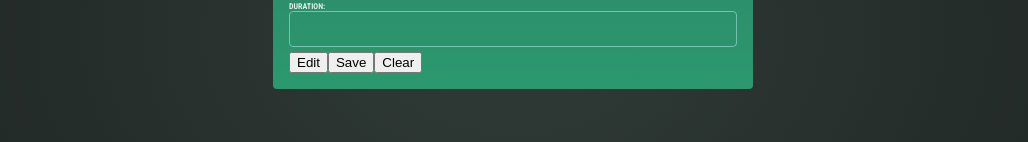
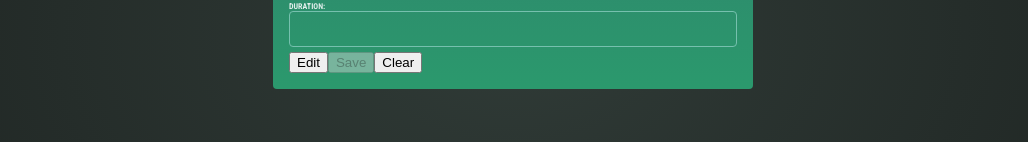
Before and after one commit to sydelled/InvestmentCalculator, a React (Vite) app: page / in a window 1280 px wide. Shown: the part 387-529 px from the top of the page, without its empty margins (127-1155 px from the left). Built offline with nearby package versions, Linux system fonts and the light colour scheme.

Commit message:
fixed so that save button cannot be clicked until all fields have been entered.

```diff
--- a/src/App.jsx
+++ b/src/App.jsx
@@ -22,14 +22,15 @@ function App() {
     let outputObj;
 
      calculateInput.forEach((obj) => {
-      outputObj = {
-        year: obj.year,
-        interest: obj.interest,
-        valueEndOfYear: formatter.format(obj.valueEndOfYear),
-        annualInvestment: formatter.format(obj.annualInvestment)
-     };
 
+        outputObj = {
+          year: obj.year,
+          interest: formatter.format(obj.interest),
+          valueEndOfYear: formatter.format(obj.valueEndOfYear),
+          annualInvestment: formatter.format(obj.annualInvestment)
+       };
     });
+
 
     setOutput(outputObj);
     console.log('output', outputObj);
--- a/src/components/User Input/UserInput.jsx
+++ b/src/components/User Input/UserInput.jsx
@@ -1,4 +1,4 @@
-import { useState } from 'react';
+import { useState, useEffect } from 'react';
 import './UserInput.css';
 
 export default function UserInput ({ handleInput }){
@@ -11,6 +11,7 @@ export default function UserInput ({ handleInput }){
     })
 
     const [editState, setEditState] = useState(false);
+    const [disable, setDisable] = useState(true);
 
 
     //when handling edition - it is set to true
@@ -18,7 +19,7 @@ export default function UserInput ({ handleInput }){
         setEditState(true);
     };
 
-    const handleSave = () => {
+    const handleSave = (e) => {
         //when in save mode editing mode is false
         setEditState(false);
 
@@ -33,14 +34,22 @@ export default function UserInput ({ handleInput }){
             expectedReturn: '',
             duration: ''
         });
+    };
+};
 
-        };
-
-    };
+useEffect(() => {
+    // Check if all fields have values
+    const allFieldsFilled = Object.values(formData).every((val) => val !== '');
+    setDisable(!allFieldsFilled);
+  }, [formData]);
 
     const handleChange = (event) => {
         let value = event.target.value;
         let name = event.target.name;
+
+        // const emptyField = Object.values(formData).some((val) => val === '');
+
+        // setDisable(emptyField);
 
         if (value >= 0){
             setFormData((preValue) => {
@@ -53,10 +62,10 @@ export default function UserInput ({ handleInput }){
     };
 
 
-let editableInitialInvestment = <input type="number" name='initialInvestment' value={formData.initialInvestment} onChange={handleChange} disabled={!editState}/>;
-let editableAnnualInvestment = <input type="number" name='annualInvestment' value={formData.annualInvestment} onChange={handleChange} disabled={!editState}/>;
-let editableExpectedReturn = <input type="number" name='expectedReturn' value={formData.expectedReturn} onChange={handleChange} disabled={!editState}/>;
-let editableInvestmentDuration = <input type="number" name='duration' value={formData.duration} onChange={handleChange} disabled={!editState}/>;
+    let editableInitialInvestment = <input type="number" name='initialInvestment' value={formData.initialInvestment} onChange={handleChange} disabled={!editState}/>;
+    let editableAnnualInvestment = <input type="number" name='annualInvestment' value={formData.annualInvestment} onChange={handleChange} disabled={!editState}/>;
+    let editableExpectedReturn = <input type="number" name='expectedReturn' value={formData.expectedReturn} onChange={handleChange} disabled={!editState}/>;
+    let editableInvestmentDuration = <input type="number" name='duration' value={formData.duration} onChange={handleChange} disabled={!editState}/>;
 
 
     const handleSubmit = (e) => {
@@ -64,7 +73,12 @@ let editableInvestmentDuration = <input type="number" name='duration' value={for
     };
 
     const handleClear = () => {
-        setFormData(formData);
+        setFormData({
+            initialInvestment: '',
+            annualInvestment: '',
+            expectedReturn: '',
+            duration: ''
+        });
     };
 
     return (
@@ -75,10 +89,12 @@ let editableInvestmentDuration = <input type="number" name='duration' value={for
             <label>Expected Return:{editableExpectedReturn}</label>
             <label>Duration:{editableInvestmentDuration}</label>
 
+        <button onClick={handleEdit}>Edit</button>
+        <button onClick={handleSave} disabled={disable}>Save</button>
+        <button onClick={handleClear}>Clear</button>
+
         </form>
-        <button onClick={handleEdit}>Edit</button>
-        <button onClick={handleSave}>Save</button>
-        <button onClick={handleClear}>Clear</button>
+
 
         </div>
     );
```
